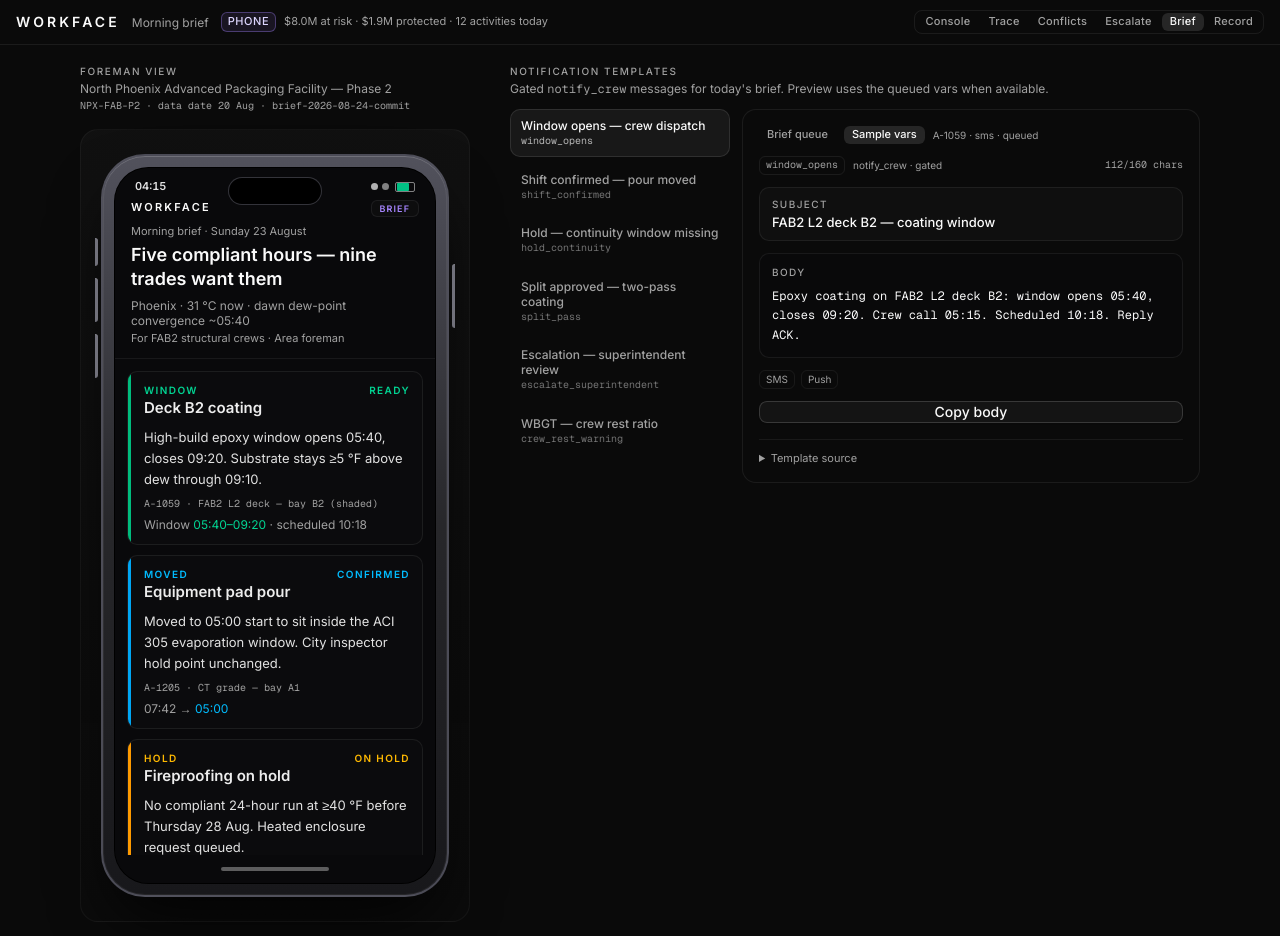
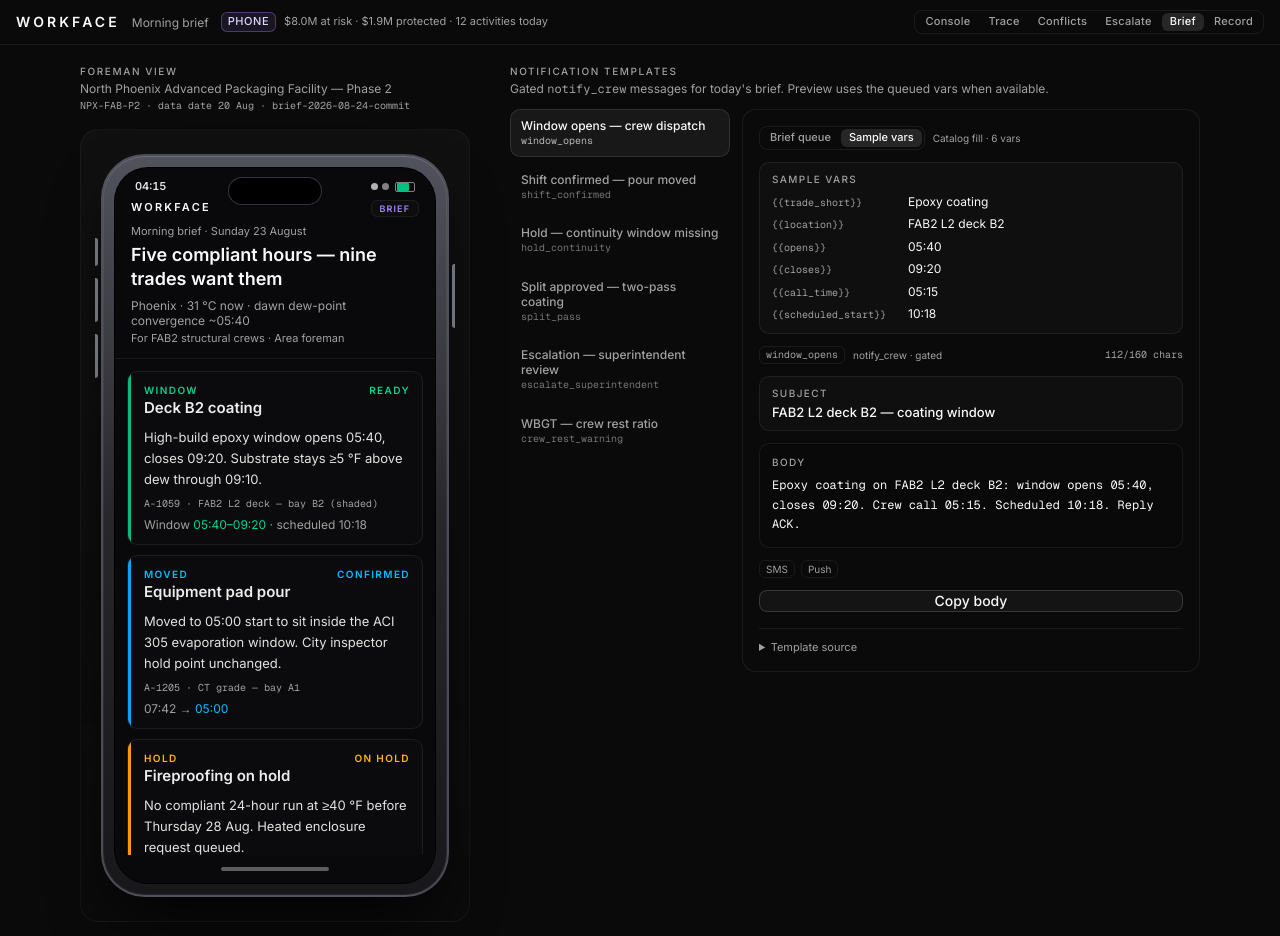
Before and after one commit to siyona-goel/Workface, a Next.js app in the folder apps/web/: page /brief in a window 1280 px wide. Both pictures are taken after a click on the button "Sample vars". Shown: the top 936 px of the page. Built offline with nearby package versions, Linux system fonts and the light colour scheme.

Commit message:
fix the Sample vars tab under notification tamplates

```diff
--- a/apps/web/components/notification-templates-panel.tsx
+++ b/apps/web/components/notification-templates-panel.tsx
@@ -13,6 +13,29 @@ import {
   type NotificationTemplate,
 } from "@/lib/notification-templates";
 import { cn } from "@/lib/utils";
+
+function VarsList({ vars }: { vars: Record<string, string> }) {
+  return (
+    <div className="rounded-lg border border-border/70 bg-card/40 px-3 py-2.5">
+      <p className="text-[10px] font-medium tracking-[0.14em] text-muted-foreground uppercase">
+        Sample vars
+      </p>
+      <dl className="mt-2 space-y-1.5">
+        {Object.entries(vars).map(([key, value]) => (
+          <div
+            key={key}
+            className="grid grid-cols-[minmax(0,8rem)_1fr] items-baseline gap-2"
+          >
+            <dt className="font-mono text-[10px] text-muted-foreground">
+              {`{{${key}}}`}
+            </dt>
+            <dd className="min-w-0 text-[12px] leading-snug">{value}</dd>
+          </div>
+        ))}
+      </dl>
+    </div>
+  );
+}
 
 function TemplatePreview({
   template,
@@ -132,8 +155,10 @@ export function NotificationTemplatesPanel() {
 
         <div className="min-h-0 rounded-xl border border-border/70 bg-background/40 p-3 sm:p-4">
           <div className="mb-3 flex flex-wrap items-center gap-2">
+            <div className="flex items-center gap-0.5 rounded-md border border-border/70 p-0.5">
               <button
                 type="button"
+                aria-pressed={useQueue}
                 onClick={() => setUseQueue(true)}
                 className={cn(
                   "rounded-sm px-2 py-0.5 text-[11px] font-medium",
@@ -146,6 +171,7 @@ export function NotificationTemplatesPanel() {
               </button>
               <button
                 type="button"
+                aria-pressed={!useQueue}
                 onClick={() => setUseQueue(false)}
                 className={cn(
                   "rounded-sm px-2 py-0.5 text-[11px] font-medium",
@@ -156,7 +182,8 @@ export function NotificationTemplatesPanel() {
               >
                 Sample vars
               </button>
-            {queueMatch ? (
+            </div>
+            {useQueue && queueMatch ? (
               <span className="text-[10px] text-muted-foreground">
                 {queueMatch.activity_id} · {queueMatch.channel} ·{" "}
                 {queueMatch.status}
@@ -165,10 +192,24 @@ export function NotificationTemplatesPanel() {
               <span className="text-[10px] text-muted-foreground">
                 No queued message for this template today
               </span>
-            ) : null}
+            ) : (
+              <span className="text-[10px] text-muted-foreground">
+                Catalog fill · {Object.keys(selected.sample_vars).length} vars
+              </span>
+            )}
           </div>
 
+          {useQueue && !queueMatch ? (
+            <p className="rounded-lg border border-dashed border-border/70 px-3 py-6 text-center text-[13px] text-muted-foreground">
+              Nothing in today&apos;s brief queue for this template. Open
+              Sample vars to preview the catalog fill.
+            </p>
+          ) : (
+            <div className="flex min-h-0 flex-col gap-3">
+              {!useQueue ? <VarsList vars={selected.sample_vars} /> : null}
               <TemplatePreview template={selected} vars={vars} />
+            </div>
+          )}
 
           <details className="mt-4 border-t border-border/60 pt-3">
             <summary className="cursor-pointer text-[11px] text-muted-foreground">
```
Lines whose indentation alone changed are shown as unchanged.
